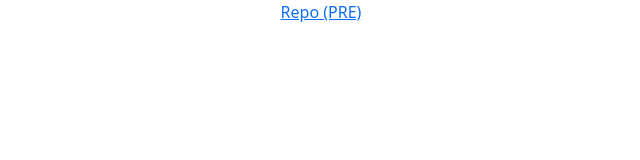
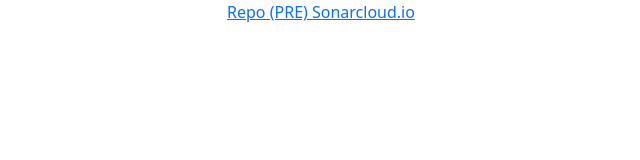
Before and after one commit to DanielMontesP/202204-W2CH3-daniel-montes, a website: page index.html in a window 1280 px wide. Shown: the whole page, without its empty margins (319-959 px from the left). Drawn offline with nearby package versions, Linux system fonts and the light colour scheme.

Commit message:
Add link to sonarcloud

```diff
--- a/index.html
+++ b/index.html
@@ -23,6 +23,10 @@
       <a href="https://github.com/DanielMontesP/202204-W2CH3-daniel-montes"
         >Repo (PRE)
       </a>
+      <a
+        href="https://sonarcloud.io/project/overview?id=DanielMontesP_202204-W2CH3-daniel-montes"
+        >Sonarcloud.io
+      </a>
     </div>
   </body>
 </html>
```
